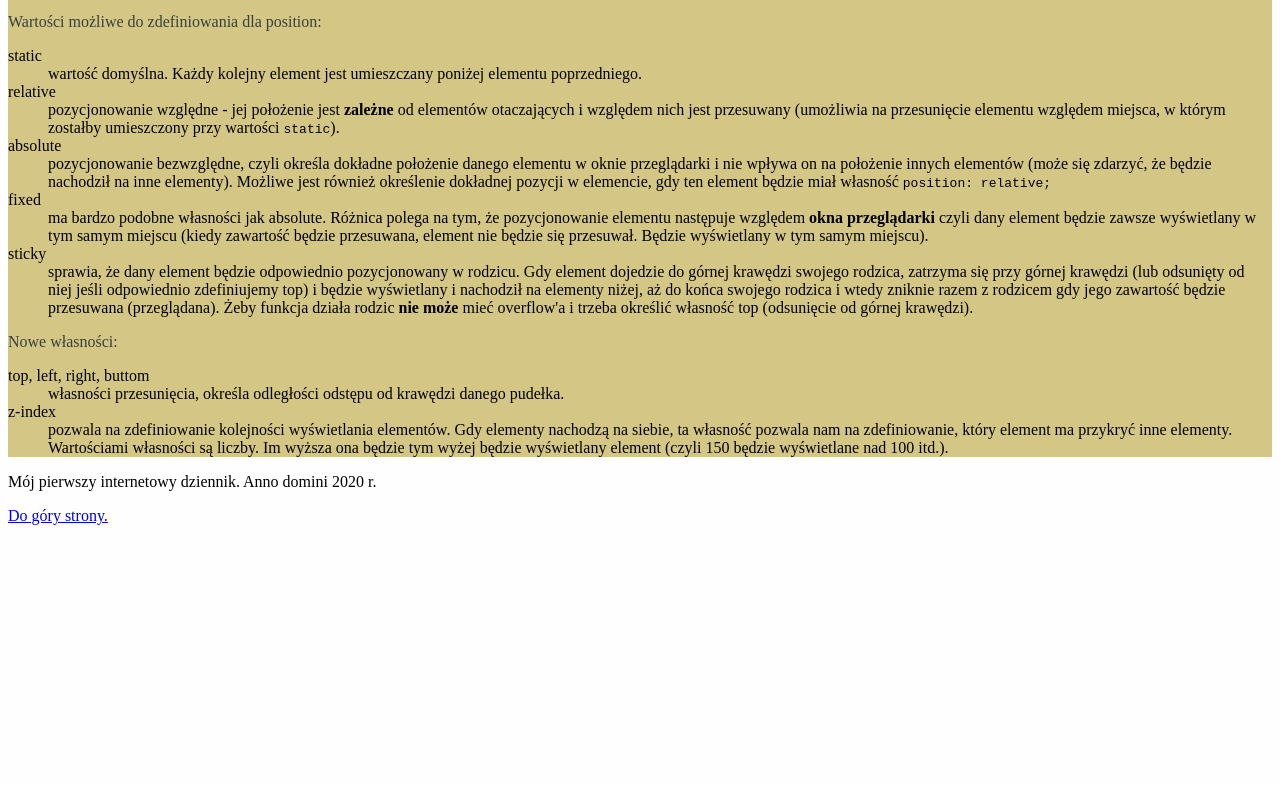
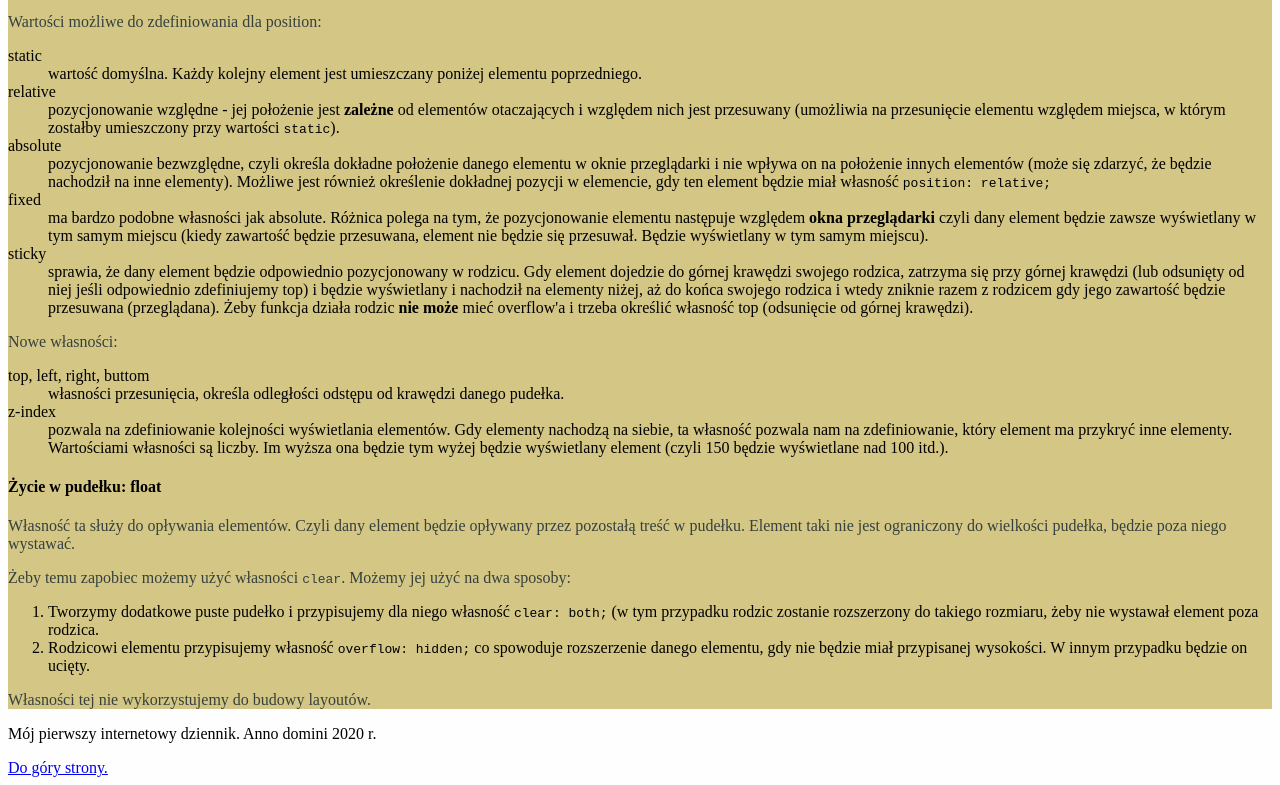
Before and after one commit to pawel-haraf/homepage1, a plain HTML site: page nauka-css.html in a window 1280 px wide. Shown: the part 9656-10441 px from the top of the page. Before the commit the page ends 10189 px from the top, so only its background shows below. Drawn offline with Linux system fonts and the light colour scheme.

Commit message:
New article

```diff
--- a/nauka-css.html
+++ b/nauka-css.html
@@ -905,6 +905,43 @@
 
                 </article>
 
+                <article class="article">
+
+                    <h4 class="article__header">Życie w pudełku: float</h4>
+
+                    <p class="article__description">
+                        Własność ta służy do opływania elementów. Czyli dany element będzie opływany przez pozostałą
+                        treść w pudełku. Element taki nie jest ograniczony do wielkości pudełka, będzie poza niego
+                        wystawać.
+                    </p>
+
+                    <p class="article__description">
+                        Żeby temu zapobiec możemy użyć własności <code class="code">clear</code>. Możemy jej użyć na dwa
+                        sposoby:
+                    </p>
+
+                    <ol class="list">
+
+                        <li class="list__item">
+                            Tworzymy dodatkowe puste pudełko i przypisujemy dla niego własność <code
+                                class="code">clear: both;</code> (w tym przypadku rodzic zostanie rozszerzony do takiego
+                            rozmiaru, żeby nie wystawał element poza rodzica.
+                        </li>
+
+                        <li class="list__item">
+                            Rodzicowi elementu przypisujemy własność <code class="code">overflow: hidden;</code> co
+                            spowoduje rozszerzenie danego elementu, gdy nie będzie miał przypisanej wysokości. W innym
+                            przypadku będzie on ucięty.
+                        </li>
+
+                    </ol>
+
+                    <p class="article__description">
+                        Własności tej nie wykorzystujemy do budowy layoutów.
+                    </p>
+
+                </article>
+
             </section>
 
         </section>
```
